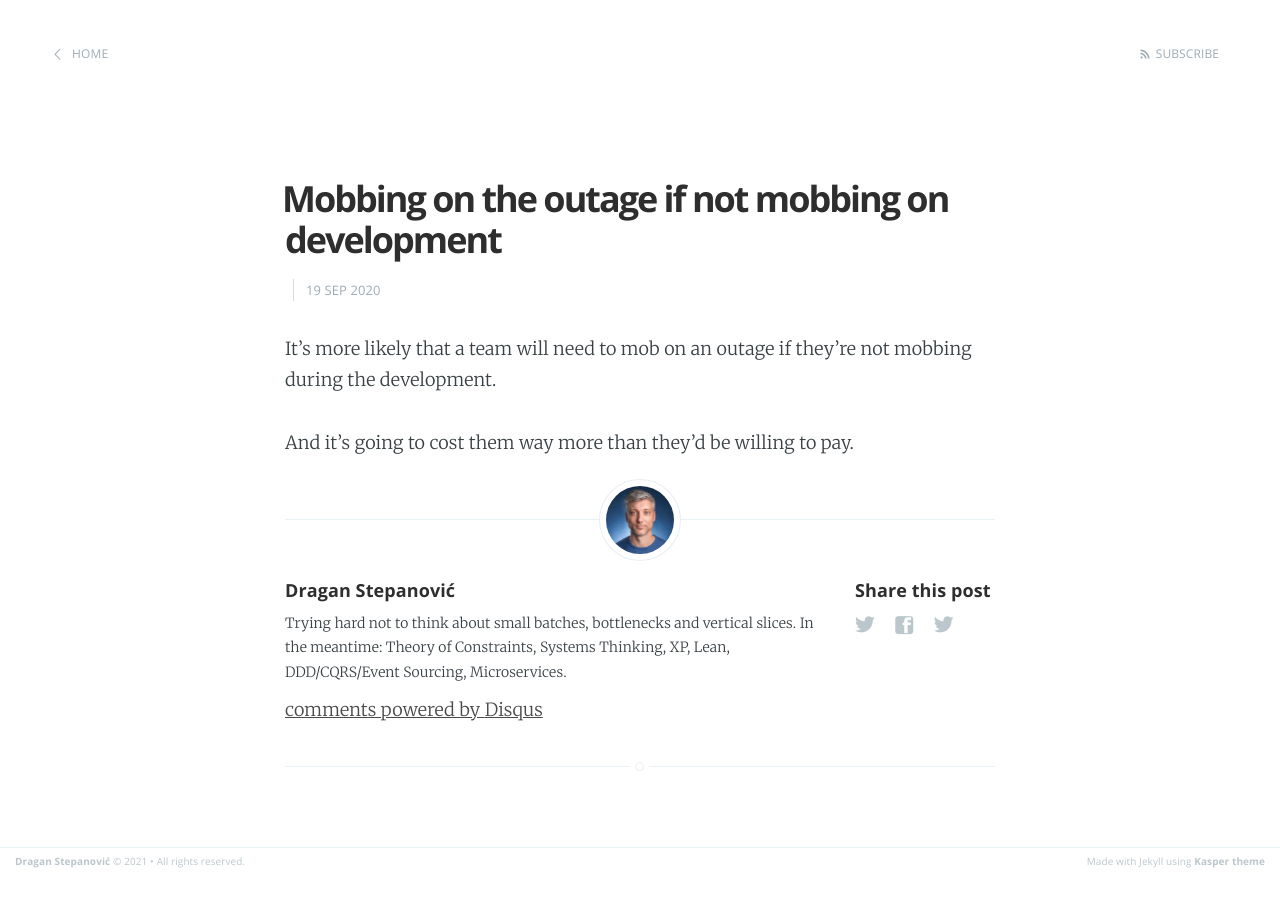
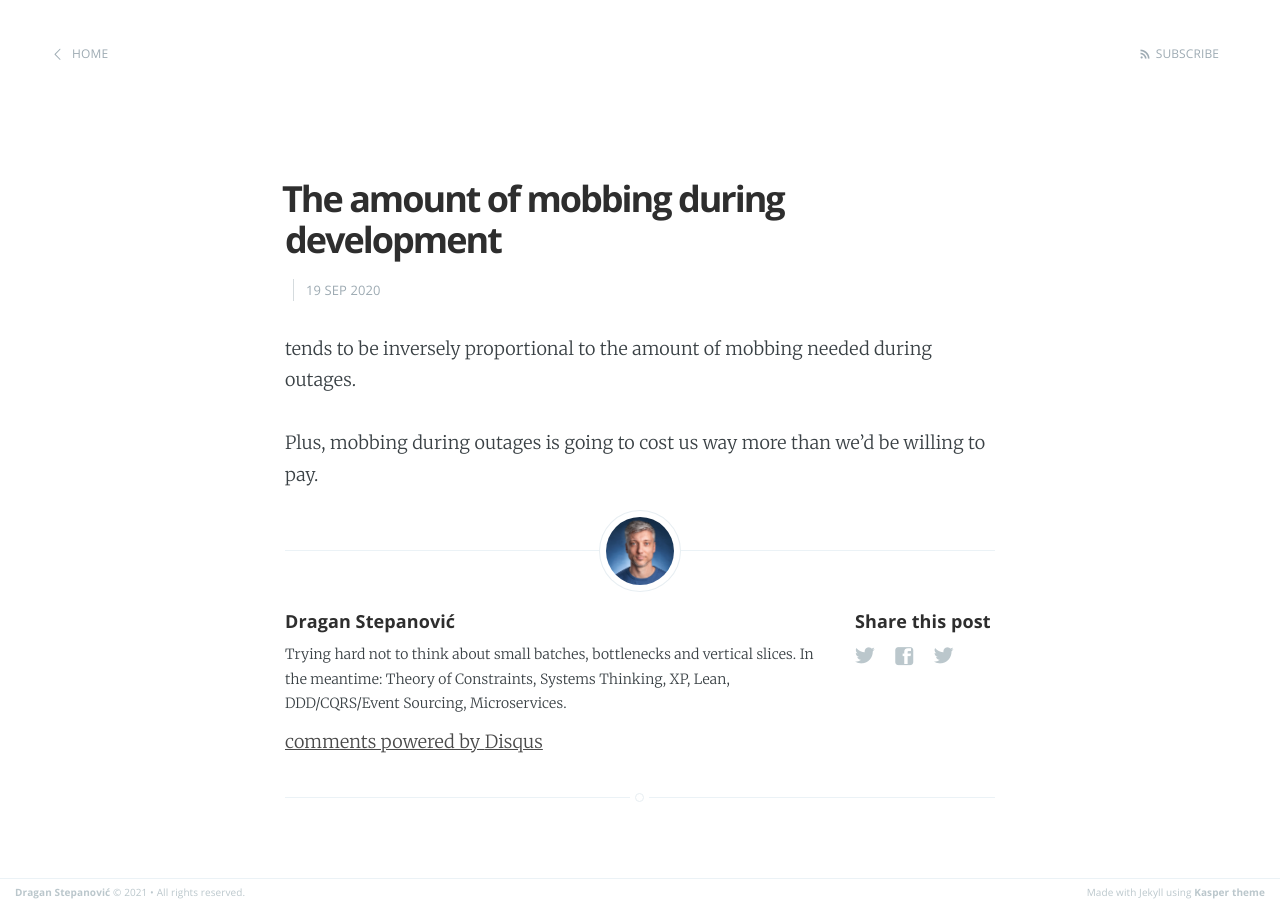
Before and after one commit to dragan-stepanovic/dragan-stepanovic.github.io, a Jekyll site: the page built from _posts/2020-09-19-outage-mobbing-if-not-development-mobbing.md, in a window 1280 px wide. Built offline with Jekyll 4.4.1, drawn with Linux system fonts in a browser that asks for light colours; our own code applies the rules of GitHub Pages for plain Markdown files; comment, search, counter and statistics services are not loaded.

Commit message:
Update 2020-09-19-outage-mobbing-if-not-development-mobbing.md

```diff
--- a/_posts/2020-09-19-outage-mobbing-if-not-development-mobbing.md
+++ b/_posts/2020-09-19-outage-mobbing-if-not-development-mobbing.md
@@ -1,7 +1,7 @@
 ---
-title: Mobbing on the outage if not mobbing on development
+title: The amount of mobbing during development
 ---
 
-It's more likely that a team will need to mob on an outage if they're not mobbing during the development.
+tends to be inversely proportional to the amount of mobbing needed during outages.
 
-And it's going to cost them way more than they'd be willing to pay.
+Plus, mobbing during outages is going to cost us way more than we'd be willing to pay.
```
